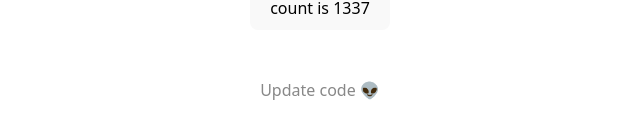
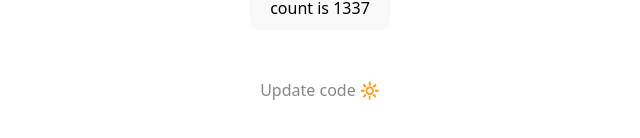
Before and after one commit to Kyle-Schwartz-Yang/git-actions, a React (Vite) app: page / in a window 1280 px wide. Shown: the part 426-564 px from the top of the page, without its empty margins (320-960 px from the left). Built offline with nearby package versions, Linux system fonts and the light colour scheme.

Commit message:
change home page

```diff
--- a/src/App.tsx
+++ b/src/App.tsx
@@ -9,11 +9,11 @@ function App() {
     <>
       <h1>Github Actions</h1>
       <div className="card">
-        <button onClick={() => setCount((count) => count + 10)}>
+        <button onClick={() => setCount((count) => count + 1)}>
           count is {count}
         </button>
       </div>
-      <p className="read-the-docs">Update code 👽</p>
+      <p className="read-the-docs">Update code 🔆</p>
     </>
   );
 }
```
